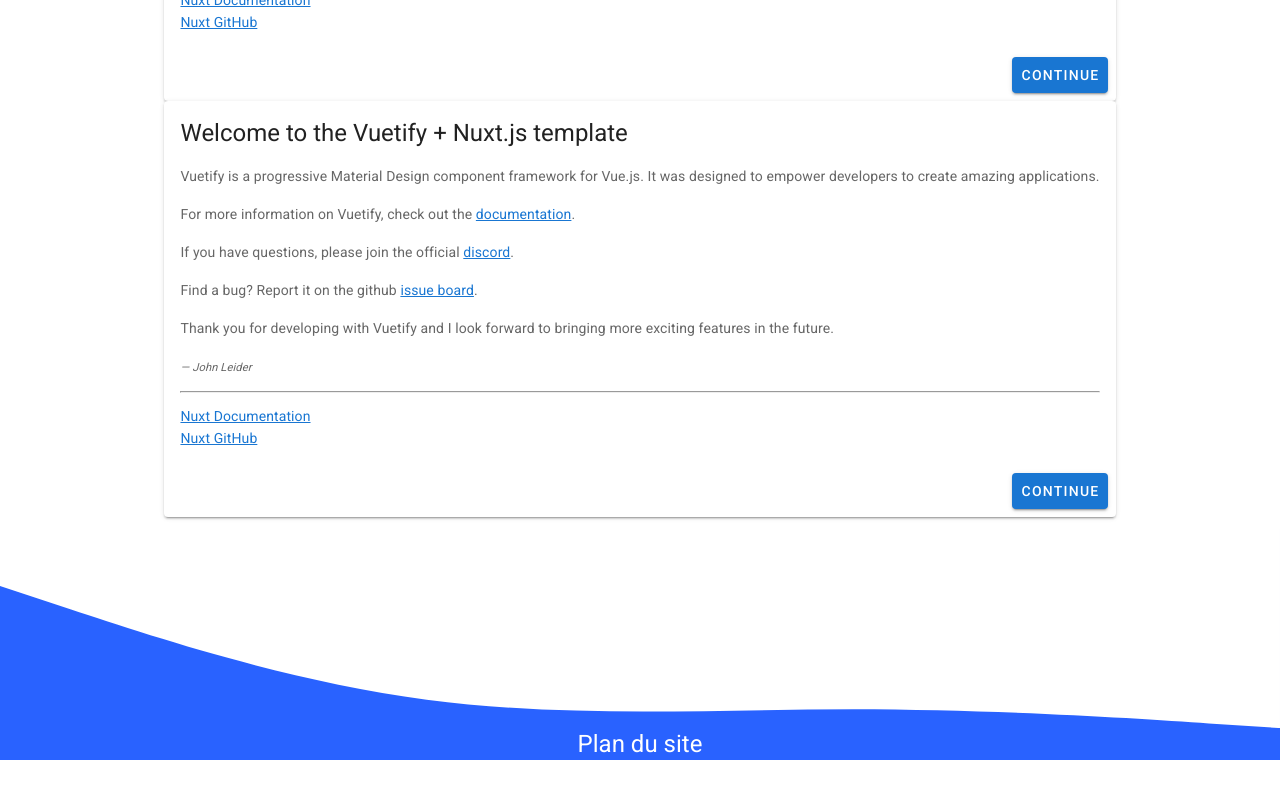
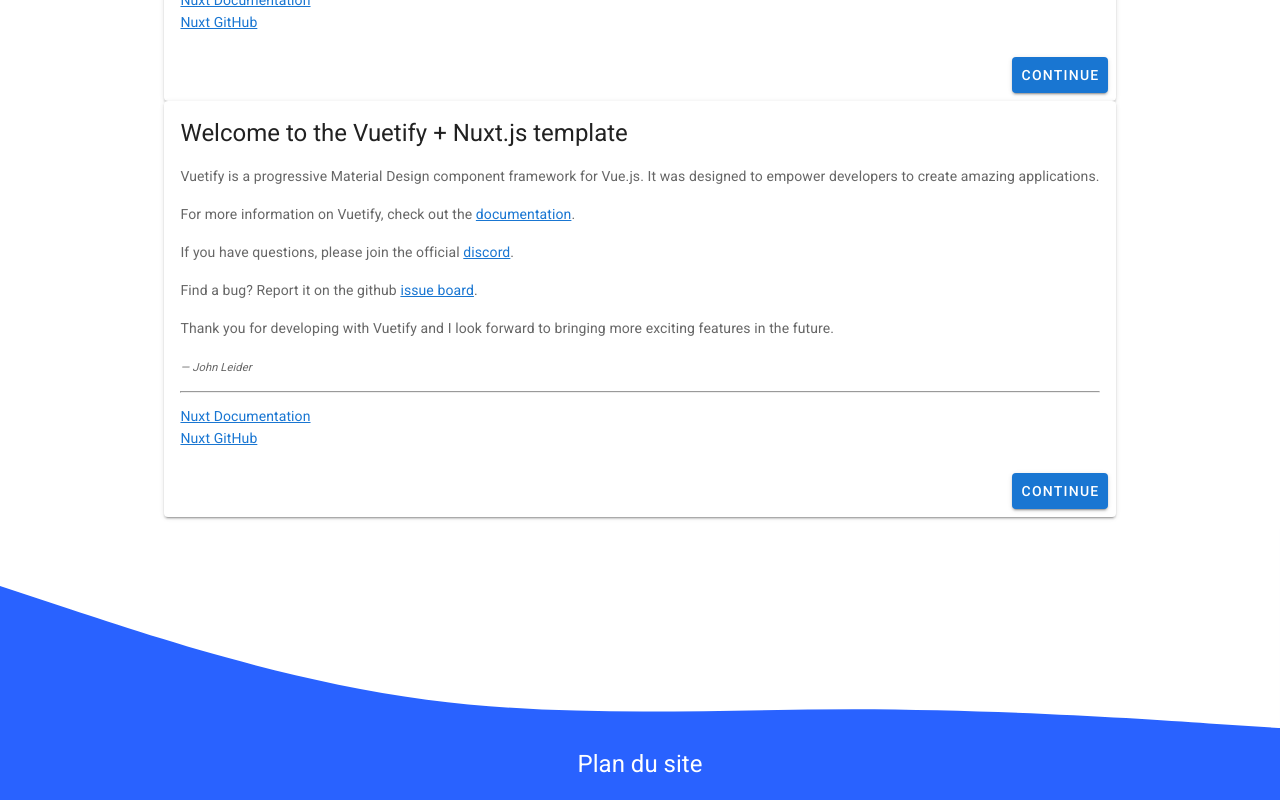
Before and after one commit to cesi-it-aix/bde-front, a Nuxt app: page / in a window 1280 px wide. Shown: the part 933-1733 px from the top of the page. Before the commit the page ends 1693 px from the top, so only its background shows below. Built offline with nearby package versions, Linux system fonts and the light colour scheme.

Commit message:
add some padding in the footer

```diff
--- a/layouts/default.vue
+++ b/layouts/default.vue
@@ -47,7 +47,7 @@
       <v-spacer />
     </v-navigation-drawer>
     <nuxt />
-    <v-footer dark padless class="blue accent-4 flex-column">
+    <v-footer dark padless class="blue accent-4 flex-column pb-5">
       <svg
         width="100%"
         viewBox="0 0 1440 224"
@@ -57,6 +57,7 @@
         xml:space="preserve"
         xmlns:serif="http://www.serif.com/"
         style="fill-rule:evenodd;clip-rule:evenodd;stroke-linejoin:round;stroke-miterlimit:2;"
+        class="pb-5"
       >
         <path
           d="M0,64l80,26.7c80,26.3 240,80.3 400,101.3c160,21 320,11 480,10.7c160,0.3 320,10.3 400,16l80,5.3l0,-224l-80,0l-1280,0l-80,0l0,64Z"
```
